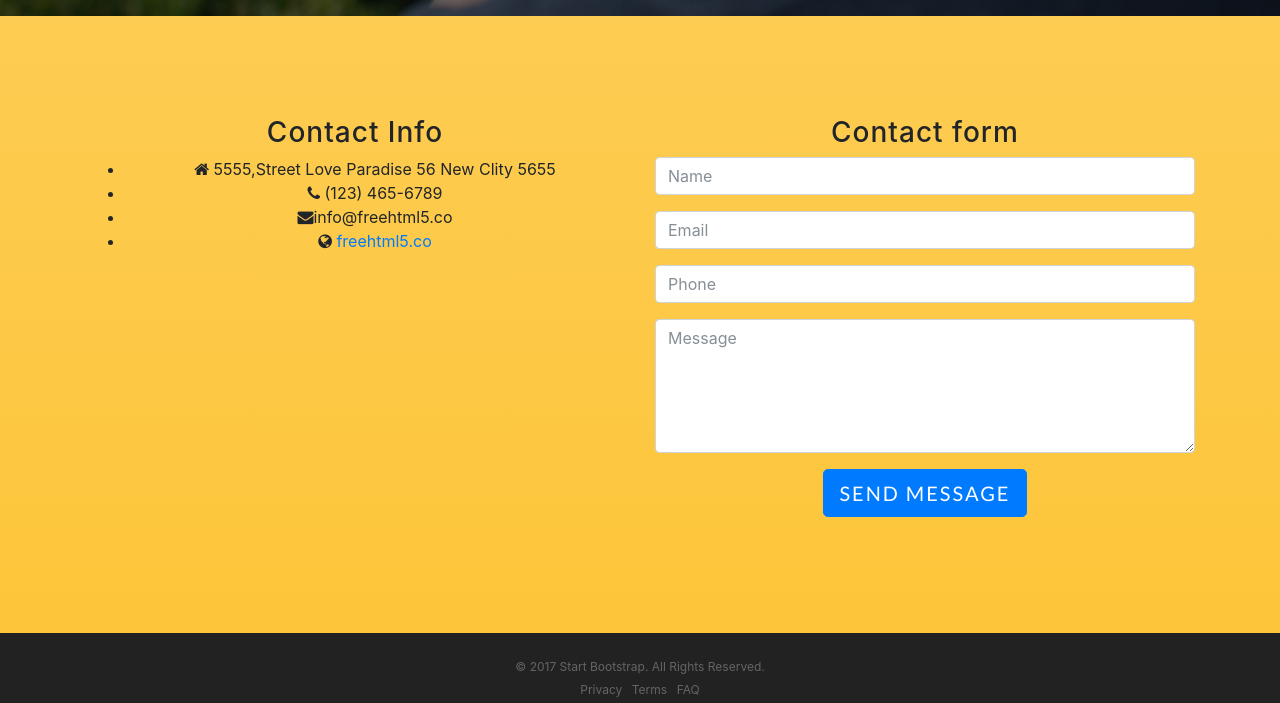
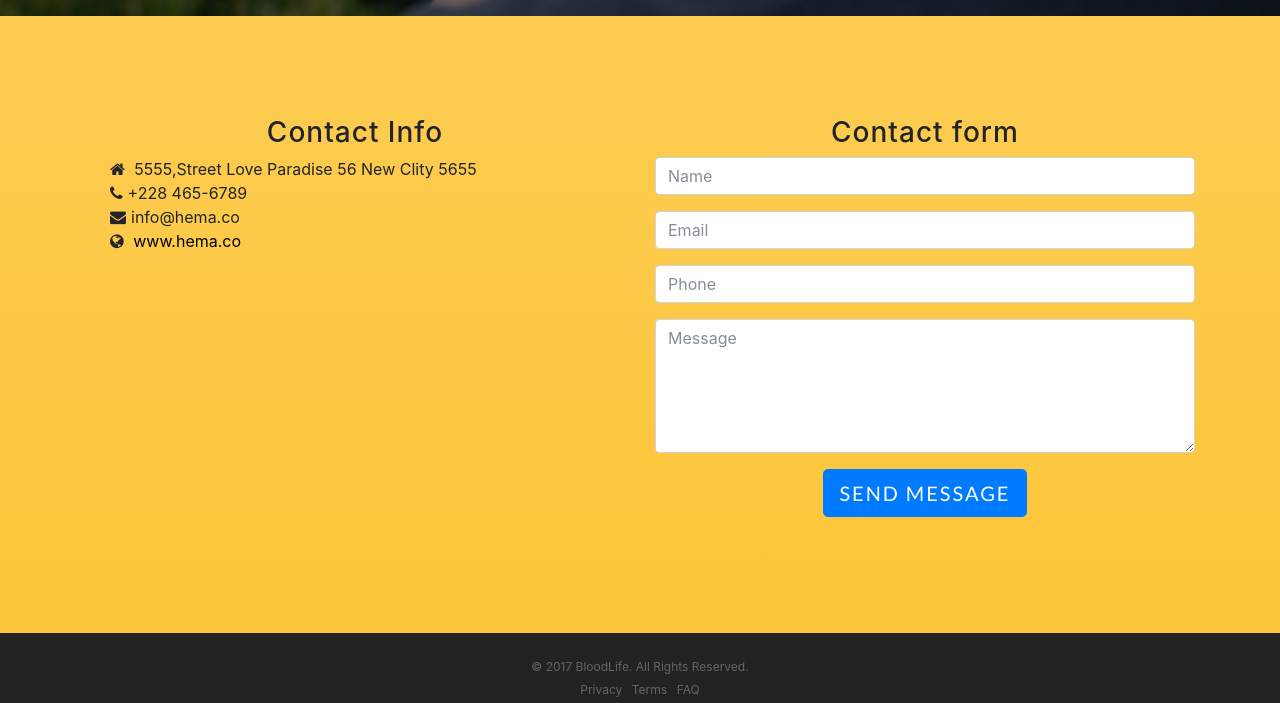
Before and after one commit to SAVE-upAfrica/BloodLife, a website with bundled scripts: page index.html in a window 1280 px wide. Shown: the part 3378-4081 px from the top of the page. Built offline with nearby package versions, Linux system fonts and the light colour scheme; files whose address does not match are found by name; a web font is replaced by a local one.

Commit message:
footer section init
unstyled footer unorderd list.

```diff
--- a/css/custom.css
+++ b/css/custom.css
@@ -21,3 +21,16 @@
 .device-mockup .ipad{
 
 }
+.unstyled{
+  list-style: none;
+  border-top: 20px;
+  border-bottom: 20px;
+  text-align: left;
+}
+
+.color_{
+  color: #000;
+}
+.marg_icon{
+  margin-right: 5px;
+}
--- a/index.html
+++ b/index.html
@@ -202,15 +202,21 @@
         <div class="row">
           <div class="col-lg-6">
             <h3>Contact Info</h3>
-            <ul class="fh5co-contact-info">
-  						<li class="fh5co-contact-address ">
-  							<i class="fa fa-home"></i>
-  							5555,Street Love Paradise 56 New Clity 5655
-  						</li>
-  						<li><i class="fa fa-phone"></i> (123) 465-6789</li>
-  						<li><i class="fa fa-envelope"></i>info@freehtml5.co</li>
-  						<li><i class="fa fa-globe"></i> <a href="http://freehtml5.co/" target="_blank">freehtml5.co</a></li>
+            <div class="row">
+            <ul class="fh5co-contact-info unstyled align-left">
+              <div class="col-xs-12">
+    						<li class="fh5co-contact-address ">
+    							<i class="fa fa-home marg_icon"></i>
+    							5555,Street Love Paradise 56 New Clity 5655
+    						</li>
+              </div>
+              <div class="col-xs-12">
+    						<li><i class="fa fa-phone marg_icon"></i>+228 465-6789</li>
+              </div>
+  						<li><i class="fa fa-envelope marg_icon"></i>info@hema.co</li>
+  						<li><i class="fa fa-globe marg_icon"></i> <a href="http://freehtml5.co/" target="_blank"><span class="color_">www.hema.co</span></a></li>
   					</ul>
+          </div>
           </div>
           <div class="col-lg-6">
             <h3>Contact form</h3>
@@ -240,7 +246,7 @@
 
     <footer>
       <div class="container">
-        <p>&copy; 2017 Start Bootstrap. All Rights Reserved.</p>
+        <p>&copy; 2017 BloodLife. All Rights Reserved.</p>
         <ul class="list-inline">
           <li class="list-inline-item">
             <a href="#">Privacy</a>
```
